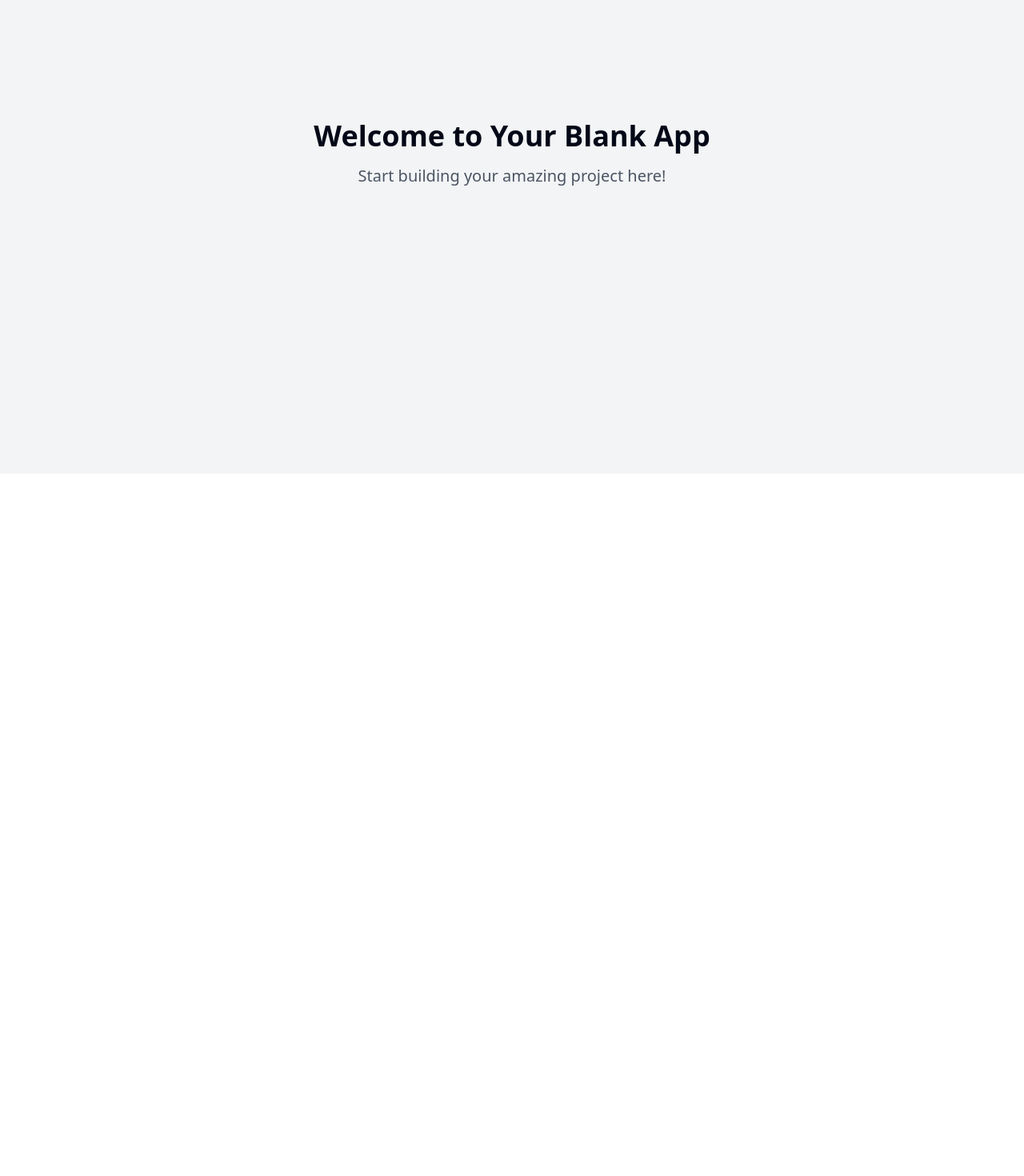
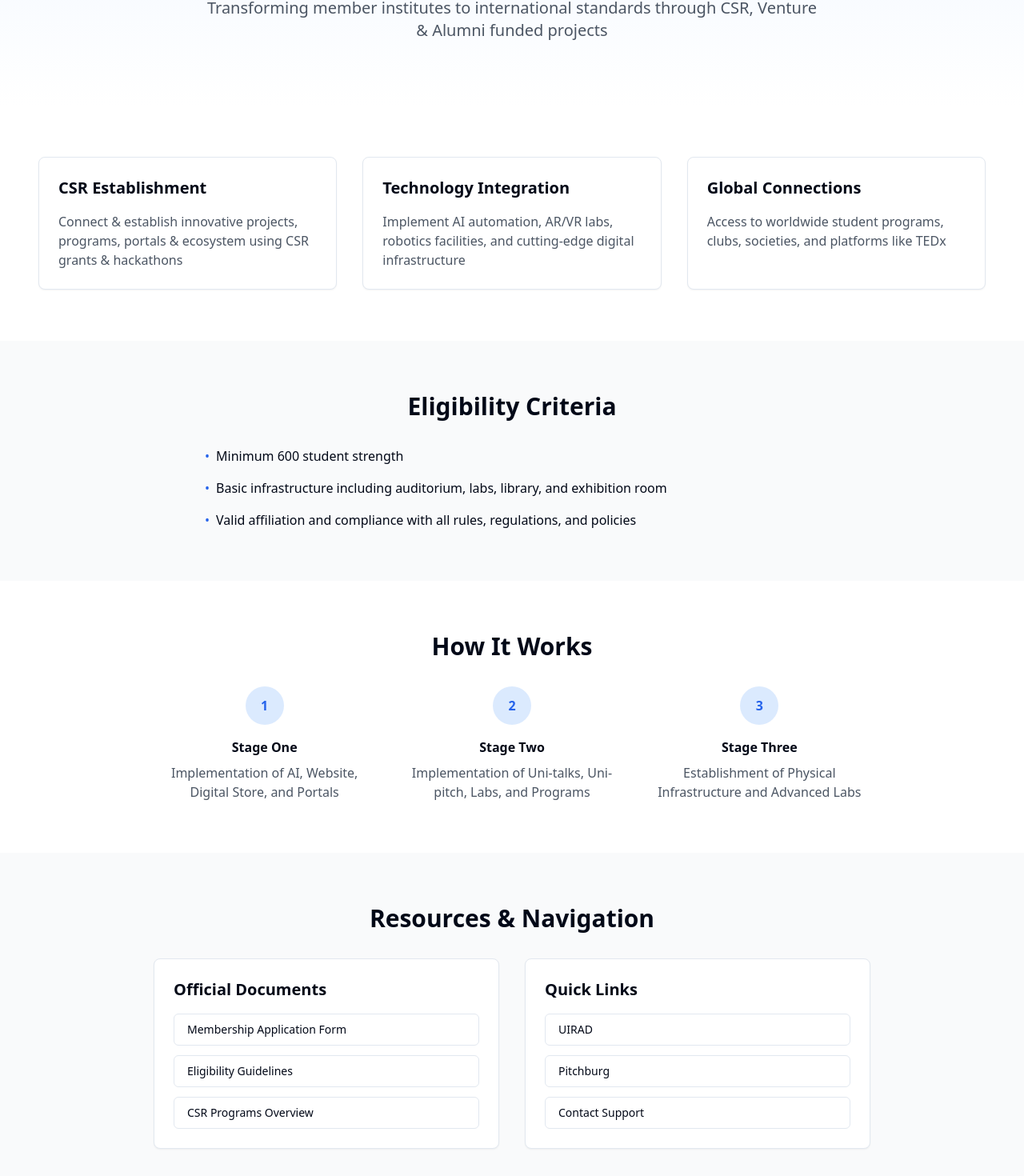
Before and after one commit to Lakshh-187/uniford-institute-connect-hub, a React (Vite) app: page / in a window 1280 px wide. Shown: the part 208-1678 px from the top of the page at 80% size. Before the commit the page ends 800 px from the top, so only its background shows below. Built offline with nearby package versions, Linux system fonts and the light colour scheme.

Commit message:
feat: Add UIEC details and links
Adds UIEC details to the home page and links to other pages.

```diff
--- a/src/App.tsx
+++ b/src/App.tsx
@@ -1,9 +1,12 @@
+
 import { Toaster } from "@/components/ui/toaster";
 import { Toaster as Sonner } from "@/components/ui/sonner";
 import { TooltipProvider } from "@/components/ui/tooltip";
 import { QueryClient, QueryClientProvider } from "@tanstack/react-query";
 import { BrowserRouter, Routes, Route } from "react-router-dom";
 import Index from "./pages/Index";
+import UIRAD from "./pages/UIRAD";
+import Pitchburg from "./pages/Pitchburg";
 import NotFound from "./pages/NotFound";
 
 const queryClient = new QueryClient();
@@ -16,7 +19,8 @@ const App = () => (
       <BrowserRouter>
         <Routes>
           <Route path="/" element={<Index />} />
-          {/* ADD ALL CUSTOM ROUTES ABOVE THE CATCH-ALL "*" ROUTE */}
+          <Route path="/uirad" element={<UIRAD />} />
+          <Route path="/pitchburg" element={<Pitchburg />} />
           <Route path="*" element={<NotFound />} />
         </Routes>
       </BrowserRouter>
--- /dev/null
+++ b/src/components/DocumentsSection.tsx
@@ -0,0 +1,64 @@
+
+import { Link } from "react-router-dom";
+import { Card, CardContent } from "@/components/ui/card";
+import { Button } from "@/components/ui/button";
+import { Separator } from "@/components/ui/separator";
+
+const DocumentsSection = () => {
+  return (
+    <section className="py-16 bg-gray-50">
+      <div className="container mx-auto px-4">
+        <h2 className="text-3xl font-bold text-center mb-8">Resources & Navigation</h2>
+        <div className="grid grid-cols-1 md:grid-cols-2 gap-8 max-w-4xl mx-auto">
+          <Card>
+            <CardContent className="p-6">
+              <h3 className="text-xl font-semibold mb-4">Official Documents</h3>
+              <ul className="space-y-3">
+                <li>
+                  <Button variant="outline" className="w-full justify-start" asChild>
+                    <a href="#" className="text-left">Membership Application Form</a>
+                  </Button>
+                </li>
+                <li>
+                  <Button variant="outline" className="w-full justify-start" asChild>
+                    <a href="#" className="text-left">Eligibility Guidelines</a>
+                  </Button>
+                </li>
+                <li>
+                  <Button variant="outline" className="w-full justify-start" asChild>
+                    <a href="#" className="text-left">CSR Programs Overview</a>
+                  </Button>
+                </li>
+              </ul>
+            </CardContent>
+          </Card>
+
+          <Card>
+            <CardContent className="p-6">
+              <h3 className="text-xl font-semibold mb-4">Quick Links</h3>
+              <ul className="space-y-3">
+                <li>
+                  <Button variant="outline" className="w-full justify-start" asChild>
+                    <Link to="/uirad">UIRAD</Link>
+                  </Button>
+                </li>
+                <li>
+                  <Button variant="outline" className="w-full justify-start" asChild>
+                    <Link to="/pitchburg">Pitchburg</Link>
+                  </Button>
+                </li>
+                <li>
+                  <Button variant="outline" className="w-full justify-start">
+                    Contact Support
+                  </Button>
+                </li>
+              </ul>
+            </CardContent>
+          </Card>
+        </div>
+      </div>
+    </section>
+  );
+};
+
+export default DocumentsSection;
--- a/src/pages/Index.tsx
+++ b/src/pages/Index.tsx
@@ -1,12 +1,122 @@
-// Update this page (the content is just a fallback if you fail to update the page)
+
+import { Button } from "@/components/ui/button";
+import { Card, CardContent } from "@/components/ui/card";
+import DocumentsSection from "@/components/DocumentsSection";
 
 const Index = () => {
   return (
-    <div className="min-h-screen flex items-center justify-center bg-gray-100">
-      <div className="text-center">
-        <h1 className="text-4xl font-bold mb-4">Welcome to Your Blank App</h1>
-        <p className="text-xl text-gray-600">Start building your amazing project here!</p>
-      </div>
+    <div className="min-h-screen">
+      {/* Hero Section */}
+      <section className="bg-gradient-to-b from-blue-50 to-white py-20 px-4">
+        <div className="container mx-auto text-center">
+          <h1 className="text-4xl md:text-5xl font-bold mb-6">UIEC</h1>
+          <p className="text-2xl md:text-3xl font-semibold mb-4">Uniford Institutional Empowerment Council</p>
+          <p className="text-lg md:text-xl text-gray-600 max-w-3xl mx-auto">
+            Transforming member institutes to international standards through CSR, Venture & Alumni funded projects
+          </p>
+        </div>
+      </section>
+
+      {/* Main Features */}
+      <section className="py-16 px-4">
+        <div className="container mx-auto">
+          <div className="grid grid-cols-1 md:grid-cols-3 gap-8">
+            <Card>
+              <CardContent className="p-6">
+                <h3 className="text-xl font-semibold mb-4">CSR Establishment</h3>
+                <p className="text-gray-600">
+                  Connect & establish innovative projects, programs, portals & ecosystem using CSR grants & hackathons
+                </p>
+              </CardContent>
+            </Card>
+            <Card>
+              <CardContent className="p-6">
+                <h3 className="text-xl font-semibold mb-4">Technology Integration</h3>
+                <p className="text-gray-600">
+                  Implement AI automation, AR/VR labs, robotics facilities, and cutting-edge digital infrastructure
+                </p>
+              </CardContent>
+            </Card>
+            <Card>
+              <CardContent className="p-6">
+                <h3 className="text-xl font-semibold mb-4">Global Connections</h3>
+                <p className="text-gray-600">
+                  Access to worldwide student programs, clubs, societies, and platforms like TEDx
+                </p>
+              </CardContent>
+            </Card>
+          </div>
+        </div>
+      </section>
+
+      {/* Eligibility Criteria */}
+      <section className="py-16 bg-gray-50 px-4">
+        <div className="container mx-auto">
+          <h2 className="text-3xl font-bold text-center mb-8">Eligibility Criteria</h2>
+          <div className="max-w-3xl mx-auto">
+            <ul className="space-y-4">
+              <li className="flex items-start">
+                <span className="text-blue-600 mr-2">•</span>
+                <span>Minimum 600 student strength</span>
+              </li>
+              <li className="flex items-start">
+                <span className="text-blue-600 mr-2">•</span>
+                <span>Basic infrastructure including auditorium, labs, library, and exhibition room</span>
+              </li>
+              <li className="flex items-start">
+                <span className="text-blue-600 mr-2">•</span>
+                <span>Valid affiliation and compliance with all rules, regulations, and policies</span>
+              </li>
+            </ul>
+          </div>
+        </div>
+      </section>
+
+      {/* How it Works */}
+      <section className="py-16 px-4">
+        <div className="container mx-auto">
+          <h2 className="text-3xl font-bold text-center mb-8">How It Works</h2>
+          <div className="max-w-4xl mx-auto">
+            <div className="grid grid-cols-1 md:grid-cols-3 gap-8">
+              <div className="text-center">
+                <div className="bg-blue-100 rounded-full w-12 h-12 flex items-center justify-center mx-auto mb-4">
+                  <span className="text-blue-600 font-bold">1</span>
+                </div>
+                <h3 className="font-semibold mb-2">Stage One</h3>
+                <p className="text-gray-600">Implementation of AI, Website, Digital Store, and Portals</p>
+              </div>
+              <div className="text-center">
+                <div className="bg-blue-100 rounded-full w-12 h-12 flex items-center justify-center mx-auto mb-4">
+                  <span className="text-blue-600 font-bold">2</span>
+                </div>
+                <h3 className="font-semibold mb-2">Stage Two</h3>
+                <p className="text-gray-600">Implementation of Uni-talks, Uni-pitch, Labs, and Programs</p>
+              </div>
+              <div className="text-center">
+                <div className="bg-blue-100 rounded-full w-12 h-12 flex items-center justify-center mx-auto mb-4">
+                  <span className="text-blue-600 font-bold">3</span>
+                </div>
+                <h3 className="font-semibold mb-2">Stage Three</h3>
+                <p className="text-gray-600">Establishment of Physical Infrastructure and Advanced Labs</p>
+              </div>
+            </div>
+          </div>
+        </div>
+      </section>
+
+      {/* Documents Section */}
+      <DocumentsSection />
+
+      {/* Application CTA */}
+      <section className="py-16 bg-blue-50 px-4">
+        <div className="container mx-auto text-center">
+          <h2 className="text-3xl font-bold mb-6">Ready to Transform Your Institution?</h2>
+          <p className="text-lg text-gray-600 mb-8 max-w-2xl mx-auto">
+            Join UIEC and access world-class resources, funding, and opportunities for your institution
+          </p>
+          <Button size="lg">Apply for Membership</Button>
+        </div>
+      </section>
     </div>
   );
 };
--- /dev/null
+++ b/src/pages/Pitchburg.tsx
@@ -0,0 +1,17 @@
+
+import { Button } from "@/components/ui/button";
+import { Link } from "react-router-dom";
+
+const Pitchburg = () => {
+  return (
+    <div className="min-h-screen flex flex-col items-center justify-center bg-gradient-to-b from-gray-50 to-gray-100">
+      <h1 className="text-4xl font-bold mb-6">Pitchburg</h1>
+      <p className="text-xl text-gray-600 mb-8">Coming Soon</p>
+      <Button asChild>
+        <Link to="/">Return to Home</Link>
+      </Button>
+    </div>
+  );
+};
+
+export default Pitchburg;
--- /dev/null
+++ b/src/pages/UIRAD.tsx
@@ -0,0 +1,17 @@
+
+import { Button } from "@/components/ui/button";
+import { Link } from "react-router-dom";
+
+const UIRAD = () => {
+  return (
+    <div className="min-h-screen flex flex-col items-center justify-center bg-gradient-to-b from-gray-50 to-gray-100">
+      <h1 className="text-4xl font-bold mb-6">UIRAD</h1>
+      <p className="text-xl text-gray-600 mb-8">Coming Soon</p>
+      <Button asChild>
+        <Link to="/">Return to Home</Link>
+      </Button>
+    </div>
+  );
+};
+
+export default UIRAD;
```
